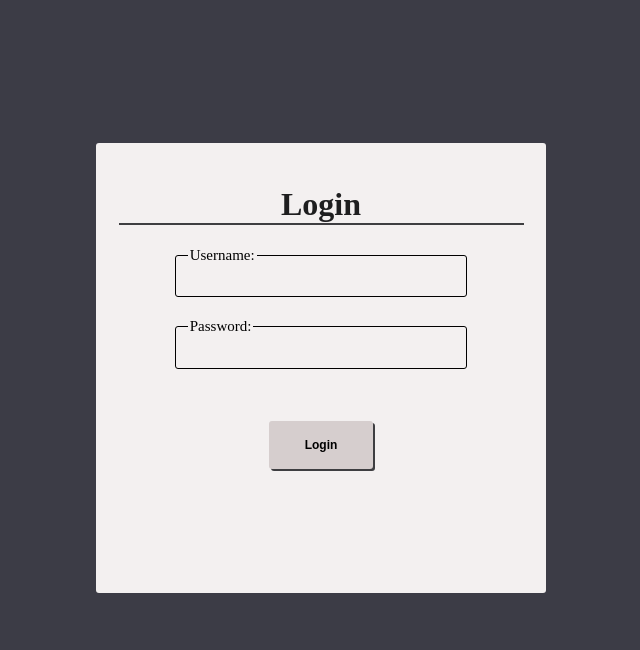
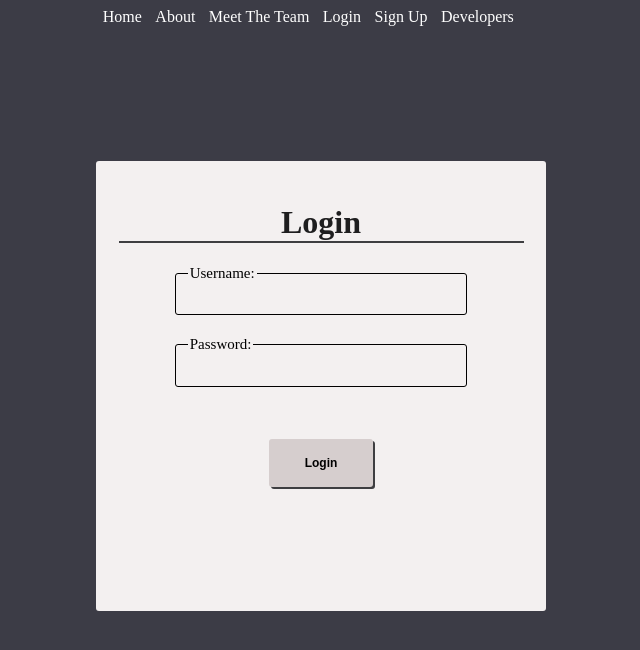
Before and after one commit to African-Marketplace-Sauti-Africa/frontEnd, a React (Create React App) app in the folder front-end/: page /login in a window 1280 px wide. Shown: the top 650 px of the page, without its empty margins (319-959 px from the left). Built offline with nearby package versions, Linux system fonts and the light colour scheme.

Commit message:
Added nav bar and minor styling.

```diff
--- a/front-end/src/App.js
+++ b/front-end/src/App.js
@@ -1,10 +1,14 @@
 import React, { createContext } from 'react'
-import {BrowserRouter as Router, Route, Switch, Redirect} from 'react-router-dom'
+import {BrowserRouter as Router, Route, Switch, Redirect, Link} from 'react-router-dom'
+
+import './styles/App.css'
+
 import UserInventory from './components/UserInventory'
 import Login from './components/Login'
 import SignUp from "./components/signup"
+import Developers from './components/developers'
+
 import PrivateRoute from './utils/PrivateRoute'
-import Developers from './components/developers'
 
 export const LoginContext = createContext()
 
@@ -13,6 +17,15 @@ function App(props) {
   return (
     <Router>
       <div>
+        <nav className='navBar'>
+          <Link className='navHome' to="/home">Home</Link>
+          <Link className='navAbour' to="/about">About</Link>
+          <Link className='navMeet' to="/meettheteam">Meet The Team</Link>
+          <Link className='navLogin' to="/login">Login</Link>
+          <Link className='navSignup' to="/signup">Sign Up</Link>
+          <Link className='navDevs' to="/devs">Developers</Link>
+        </nav>
+
         <Route
           render={({ location }) => {
             console.log("LOC: ", location)
--- /dev/null
+++ b/front-end/src/styles/App.css
@@ -0,0 +1,20 @@
+* {
+  box-sizing: border-box;
+}
+
+.navBar a {
+  color: white;
+  padding: 1.5%;
+  text-decoration: none;
+}
+
+.navBar a:hover {
+  color: #21b2a6;
+  padding: 1.5%;
+  text-decoration: none;
+}
+.navBar a:active {
+  color: black;
+  padding: 1.5%;
+  text-decoration: none;
+}
```
